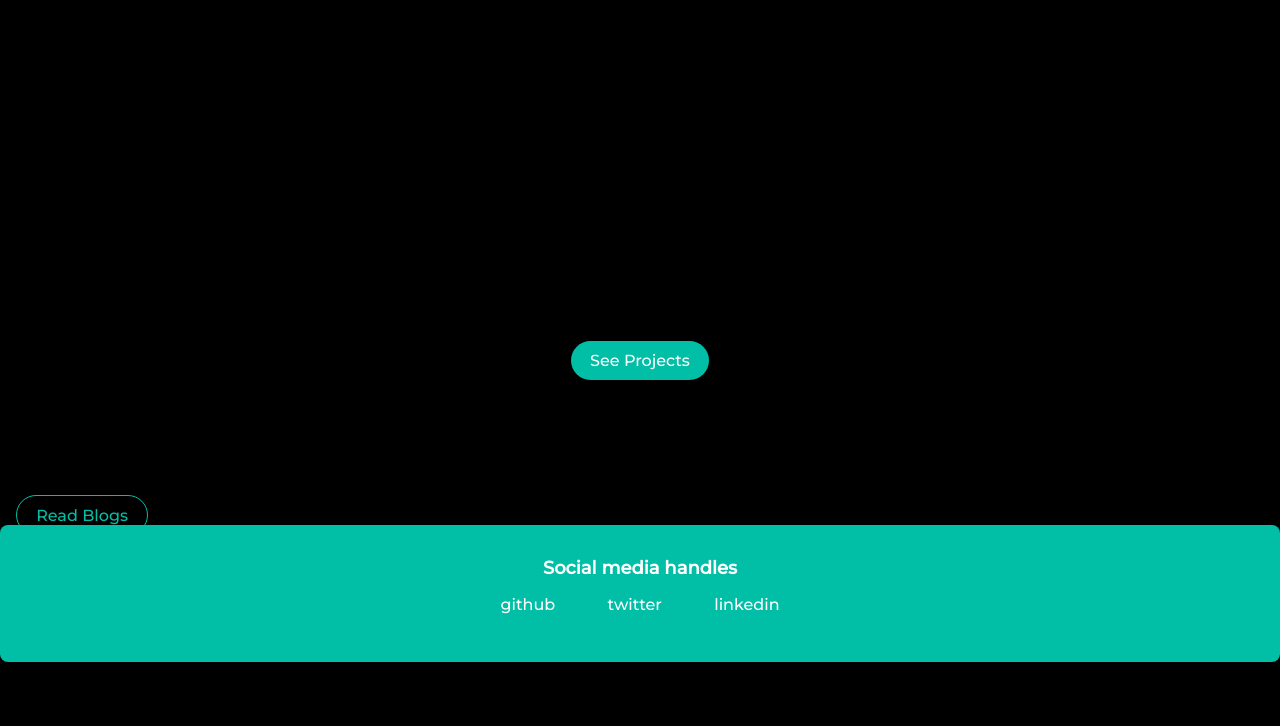
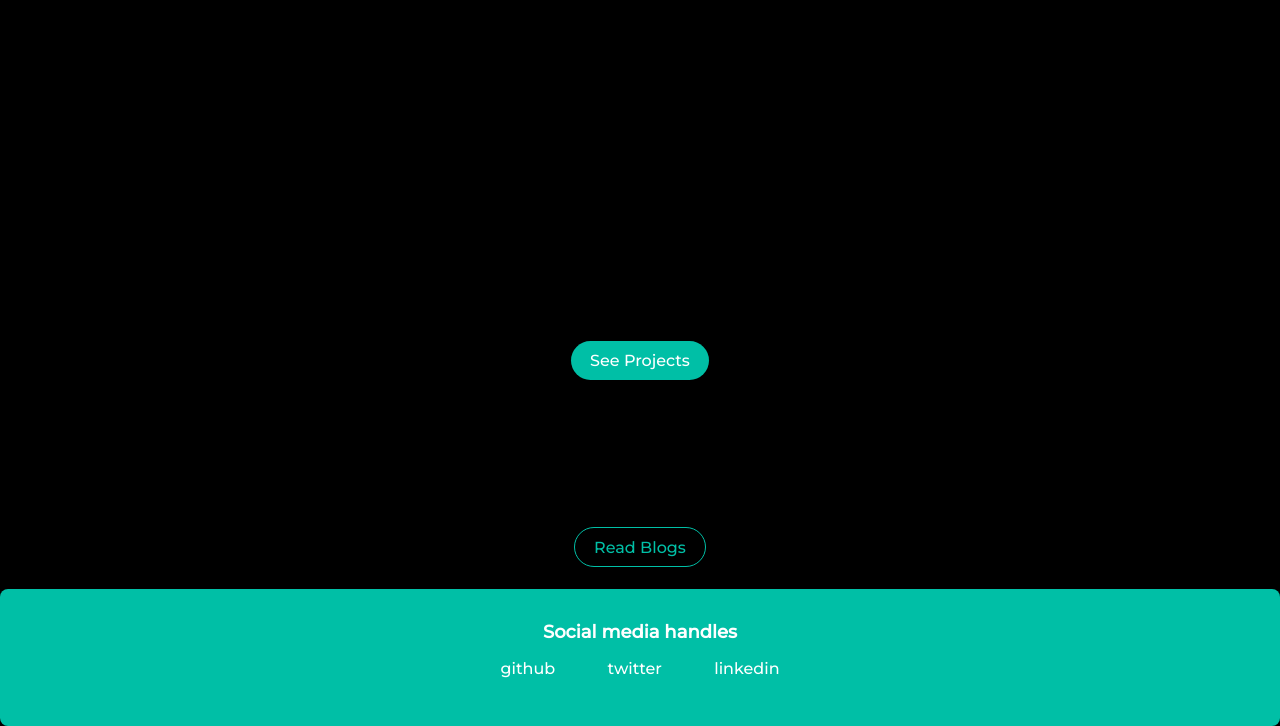
Before and after one commit to vishnu-chandran/MARK-4, a plain HTML site: page index.html in a window 1280 px wide. Shown: the part 457-1183 px from the top of the page. Before the commit the page ends 1119 px from the top, so only its background shows below. Drawn offline with Linux system fonts and the light colour scheme.

Commit message:
Fix : section - blog

```diff
--- a/index.html
+++ b/index.html
@@ -47,7 +47,7 @@
                 <a class="link-primary link" href="projects.html">See Projects
                 </a>
             </section>
-            <section style="background-color:#000000" ow">
+            <section style="background-color:#000000" class="section ow">
                 <div class="container center-container">
                     <h1>Blogs</h1>
                     <p>I am also working on some technical and non techincal blogs. I like to document my journey of learning.</p>
```
